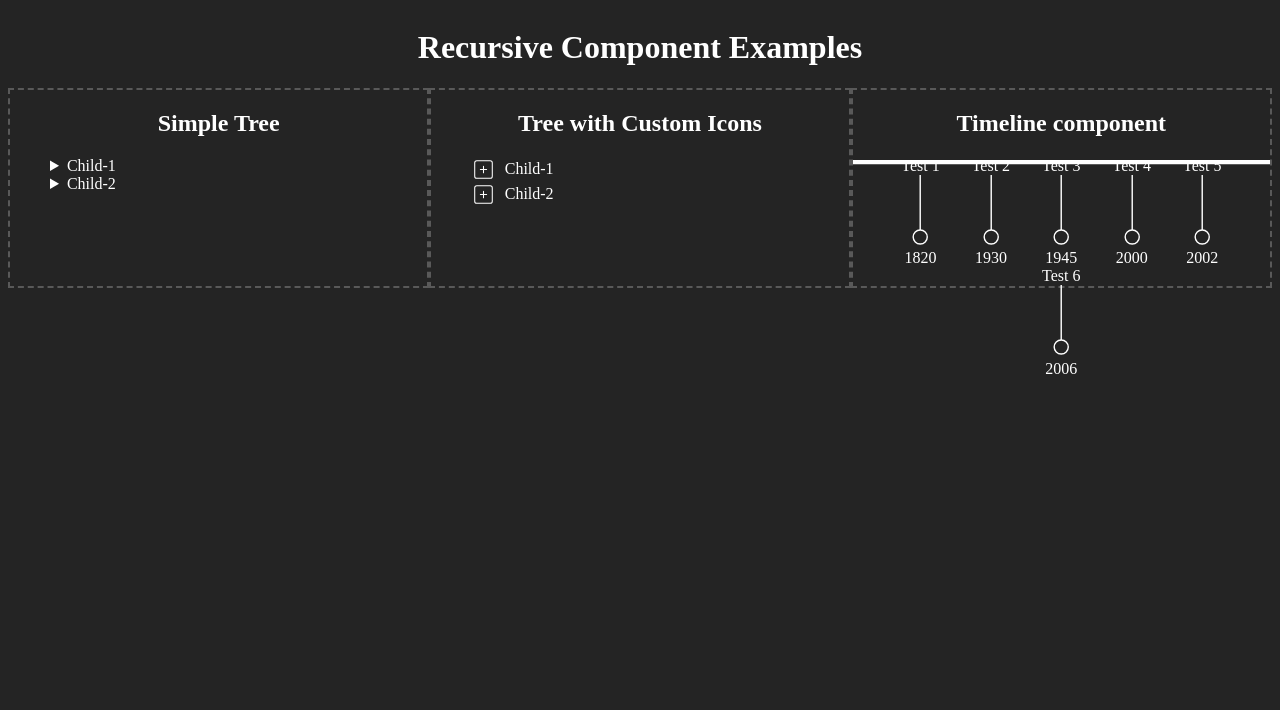
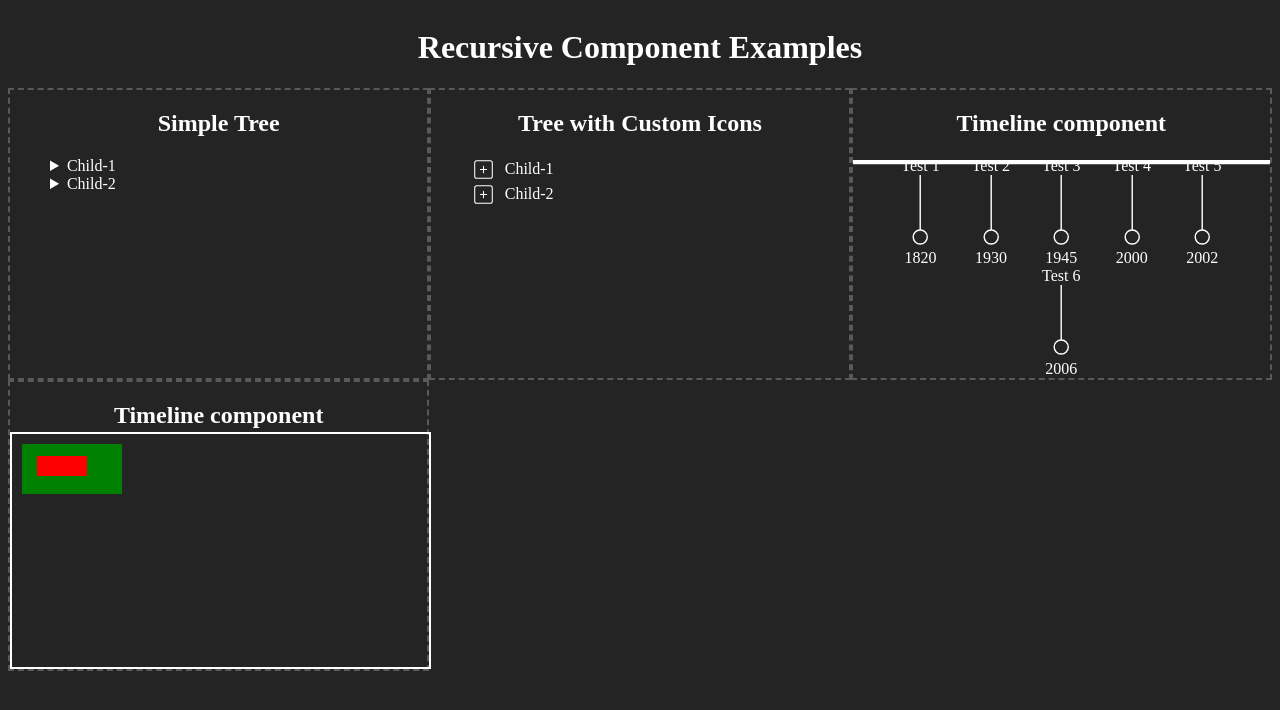
Before and after one commit to keyurparalkar/recursive-component-examples, a React (Vite) app: page / in a window 1280 px wide. Shown: the top 710 px of the page. Built offline with nearby package versions, Linux system fonts and the light colour scheme.

Commit message:
feat: added draft draw recursive component

```diff
--- a/package.json
+++ b/package.json
@@ -10,6 +10,7 @@
     "preview": "vite preview"
   },
   "dependencies": {
+    "nanoid": "^5.0.4",
     "react": "^18.2.0",
     "react-dom": "^18.2.0",
     "styled-components": "^6.1.8"
--- a/src/App.tsx
+++ b/src/App.tsx
@@ -4,6 +4,8 @@ import { CiSquareMinus, CiSquarePlus } from "react-icons/ci";
 import "./App.css";
 import RecursiveTree from "./components/RecursiveTree";
 import Timeline from "./components/Timeline";
+import Canvas from "./components/DrawComponents";
+import { dataTree } from "./components/constants";
 
 const tree1 = {
   id: "Parent 1",
@@ -75,7 +77,7 @@ const tree2 = {
 const StyledGrid = styled.div`
   display: grid;
   grid-template-columns: 1fr 1fr 1fr;
-  grid-template-rows: 1fr min(200px);
+  grid-template-rows: min(80px) 1fr 1fr;
   color: white;
   text-align: center;
 
@@ -88,6 +90,11 @@ const StyledGrid = styled.div`
 const StyledContainer = styled.div`
   min-width: 200px;
   border: 2px dashed #cacaca52;
+
+  &.custom {
+    display: grid;
+    grid-template-rows: min(50px) 1fr;
+  }
 `;
 
 function App() {
@@ -106,6 +113,10 @@ function App() {
         <h2>Timeline component</h2>
         <Timeline />
       </StyledContainer>
+      <StyledContainer className="custom">
+        <h2>Timeline component</h2>
+        <Canvas tree={dataTree} />
+      </StyledContainer>
     </StyledGrid>
   );
 }
--- /dev/null
+++ b/src/components/DrawComponents.tsx
@@ -0,0 +1,62 @@
+import styled from "styled-components";
+import { ComponentType } from "./constants";
+
+export type Tree = {
+  name: string;
+  id: string;
+  style: {
+    top: number;
+    left: number;
+    width: number;
+    height: number;
+    backgroundColor: string;
+  };
+  type: ComponentType;
+  children?: Tree[];
+};
+
+type DrawComponentProps = {
+  tree: Tree;
+};
+/**
+ * Canvas
+ *  ---- Container
+ *    ---- Divs
+ *    ---- Divs
+ *
+ *  ---- Container
+ *    ---- Divs
+ *    ---- Divs
+ */
+const StyledCanvas = styled.div`
+  position: relative;
+  width: 100%;
+  /* height: 100%; */
+  border: 2px solid white;
+`;
+
+const DrawComponent = (props: DrawComponentProps) => {
+  const { tree } = props;
+
+  if (tree.type === ComponentType.DIV) {
+    return <div style={{ position: "absolute", ...tree.style }}></div>;
+  }
+
+  return (
+    <div style={{ position: "absolute", ...tree.style }}>
+      {tree.children &&
+        tree.children.map((child) => <DrawComponent tree={child} />)}
+    </div>
+  );
+};
+
+const Canvas = (props: DrawComponentProps) => {
+  const { tree } = props;
+  return (
+    <StyledCanvas className="canvas">
+      <DrawComponent tree={tree} />
+    </StyledCanvas>
+  );
+};
+
+export default Canvas;
--- /dev/null
+++ b/src/components/constants.ts
@@ -0,0 +1,34 @@
+import { nanoid } from "nanoid";
+import { Tree } from "./DrawComponents";
+
+export enum ComponentType {
+  CONTAINER = "container",
+  DIV = "div",
+}
+
+export const dataTree: Tree = {
+  name: "container1",
+  id: nanoid(),
+  style: {
+    top: 10,
+    left: 10,
+    width: 100,
+    height: 50,
+    backgroundColor: "green",
+  },
+  type: ComponentType.CONTAINER,
+  children: [
+    {
+      name: "div1",
+      id: nanoid(),
+      style: {
+        top: 12,
+        left: 15,
+        width: 50,
+        height: 20,
+        backgroundColor: "red",
+      },
+      type: ComponentType.DIV,
+    },
+  ],
+};
```
Also changed, not shown: 1 other file (tests, documents, lock files or other folders).
